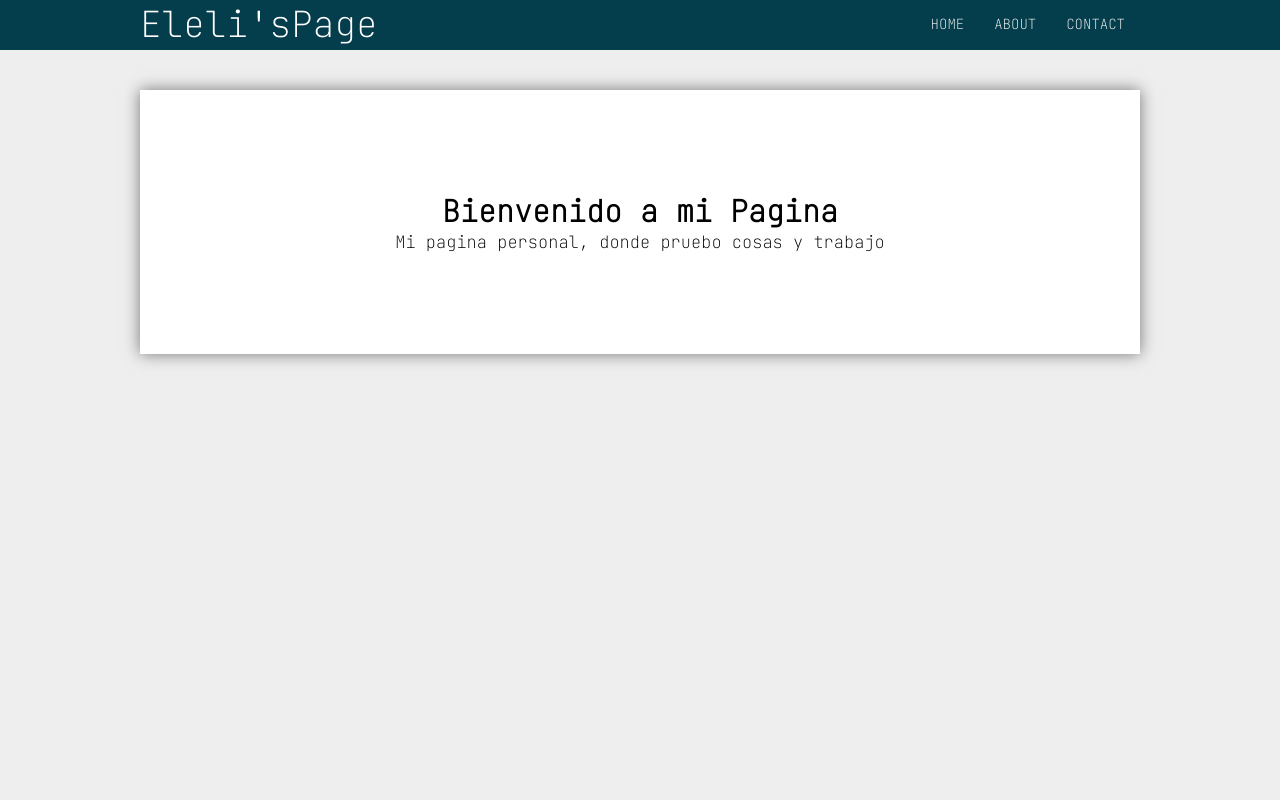
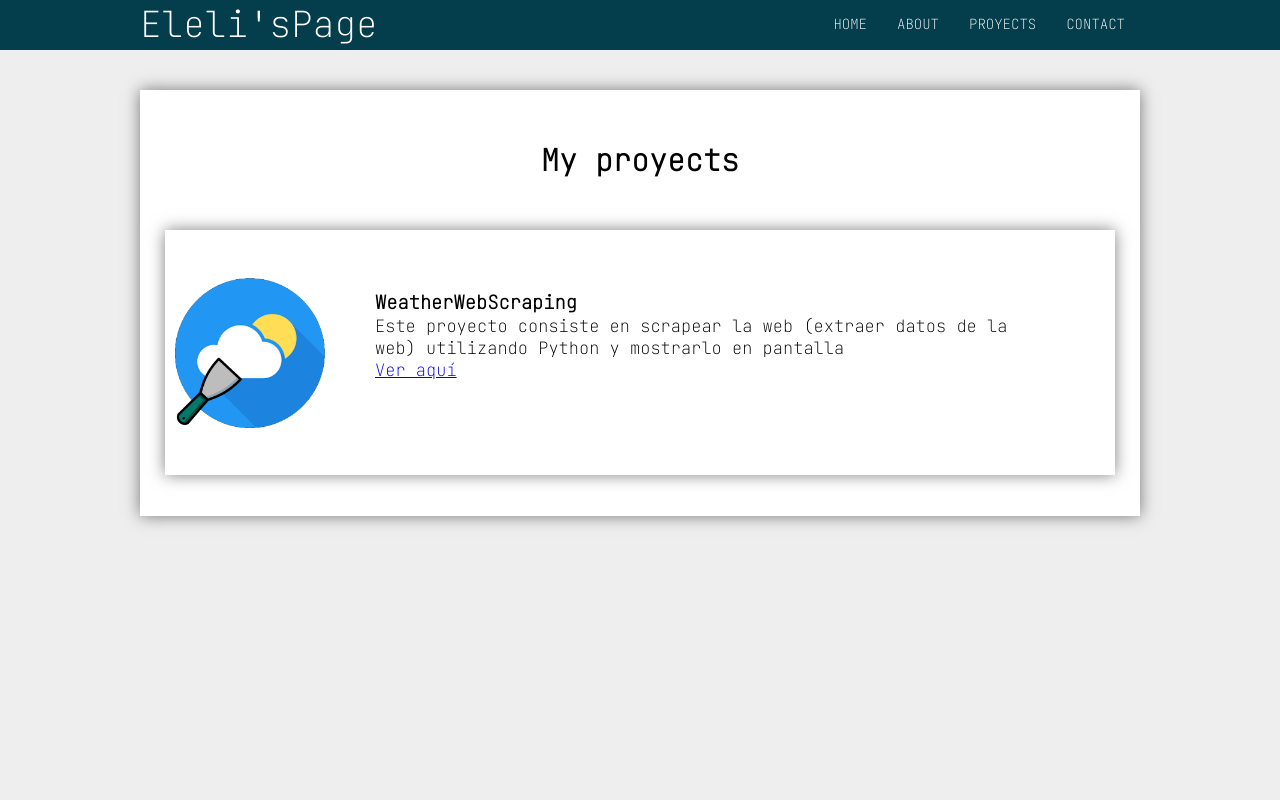
Before and after one commit to Elias288/ElelisPage, a PHP site: page /docs/index.html in a window 1280 px wide. Run offline with PHP 8.4, Linux system fonts and the light colour scheme; some libraries are stand-ins or nearby versions.

Commit message:
Proyectos

```diff
--- a/staticweb/css/blog.css
+++ b/staticweb/css/blog.css
@@ -16,8 +16,7 @@
     margin: 0 100px 100px;
 }
 
-
-section h2{
+section h1{
     font-size: 60px;
 }
 section p, section a, section label{
@@ -69,23 +68,50 @@ section p, section a, section label{
     padding: 40px 60px ;
 }
 
-#juegocanvas{
-    width: 800px;
-    height: 800px;
-    background: #838383;
+.proy{
+    padding: 90px 1px 1px;
+}
+
+.proyecto{
+    width: 95%;
+    padding: 10px;
+    text-align: initial;
+    margin: auto auto 40px;
+    box-shadow: 0px 0px 15px rgba(0, 0, 0, 0.5);
+    display: flex;
+}
+
+/*.proyecto p, .proyecto a{
+    font-size: 30;
+}*/
+
+.proyecto .logo{
+    margin: auto;
+}
+
+.proyecto .logo img{
+    width:150px;
+}
+
+.proyecto .content{
+    padding: 30px;
+}
+
+.contenedor{
+    margin-top: 100px;
 }
 
 
 /*Modo pc*/
 @media (min-width:1024px){
-    .tab3, .tab4{
+    .tab1, .tab4{
         overflow: hidden;
     }
     .tab1, .tab2, .tab3, .tab4{
         margin-top: 50px;
         margin-bottom: 25px;
     }
-    section h2{
+    section h1{
         font-size: 30px;
     }
     section p, section a, section label{
@@ -119,8 +145,20 @@ section p, section a, section label{
         flex-shrink: 0;
     }
 
-    #juegocanvas{
-        width: 500px;
-        height: 500px;
+    .proy{
+        padding: 50px 0px 1px;
+    }
+
+    .contenedor{
+        margin-top: 50px;
+    }
+
+    .proyecto .logo img{
+        width: 150px;
+        margin: 25% 0;
+    }
+
+    .proyecto .content{
+        padding: 50px;
     }
 }
--- a/staticweb/docs/index.html
+++ b/staticweb/docs/index.html
@@ -18,7 +18,7 @@
                 <nav class="menu">
                     <label for="radio1" class="menu-items" id="label1">HOME</label>
                     <label for="radio2" class="menu-items" id="label2">ABOUT</label>
-                    <!--<label for="radio3" class="menu-items" id="label3">GAMES</label>-->
+                    <label for="radio3" class="menu-items" id="label3">PROYECTS</label>
                     <label for="radio4" class="menu-items" id="label4">CONTACT</label>
                     <!--<a class="tablinks" href="contacto.php">CONTACT</a>-->
 
@@ -27,7 +27,7 @@
         </header>
         <main>
             <!--//////////////////BIENVENIDA//////////////////-->
-            <input type="radio" name="radio" id="radio1"checked>
+            <input type="radio" name="radio" id="radio1">
             <section id="home" class="tab1">
                 <div class="info">
                     <div class="submenu">
@@ -55,7 +55,7 @@
                     <!--BIENVENIDA-->
                     <input type="radio" name="radio1" id="radio1-1" checked>
                     <section id="bienvenida"  class="tab1-1">
-                        <h2>Bienvenido a mi Pagina</h2>
+                        <h1>Bienvenido a mi Pagina</h1>
                         <p>Mi pagina personal, donde pruebo cosas y trabajo</p>
                     </section>
                     <!--LINUX-->
@@ -251,7 +251,7 @@
             </section>
 
             <!--//////////////////ABOUT//////////////////-->
-            <input type="radio" name="radio" id="radio2" >
+            <input type="radio" name="radio" id="radio2">
             <section id="about"  class="tab2">
                 <div class="card">
                     <h2>Elias Bianchi</h2>
@@ -283,14 +283,34 @@
                 </div>
             </section>
 
-            <!--/////////////////GAMES///////////////////-->
-            <input type="radio" name="radio" id="radio3" >
-            <section id="games" class="tab3">
-                <!--<div class="info">-->
-                    <canvas id="juegocanvas">hola</canvas>
-                <!--</div>-->
+            <!--/////////////////PROYECTS///////////////////-->
+            <input type="radio" name="radio" id="radio3" checked>
+            <section id="proyects" class="tab3">
+                <div class="info proy">
+                    <h1>My proyects</h1>
+                    <div class="contenedor">
+                        <div class="proyecto">
+                            <div class="logo">
+                                <img src="/staticweb/img/Weather_Scraping.png">
+                            </div>
+                            <div class="content">
+                                <h3>WeatherWebScraping</h3>
+                                <p>Este proyecto consiste en scrapear la web (extraer datos de la web) utilizando Python y mostrarlo en pantalla</p>
+                                <a href="https://github.com/Elias288/WeatherWebScraping">Ver aquí</a>
+                            </div>
+                        </div>
+                        <!--<div class="proyecto">
+                            <div class="logo">
+                                logo
+                            </div>
+                            <div class="content">
+                                <h1>Titulo</h1>
+                                <p>descripcion</p>
+                            </div>
+                        </div>-->
+                    </div>
+                </div>
             </section>
-            <script src="../js/snake.js"></script>
 
             <!--//////////////////CONTACTO//////////////////-->
             <input type="radio" name="radio" id="radio4">
```
Also changed, not shown: staticweb/img/Weather_Scraping.png (added).
